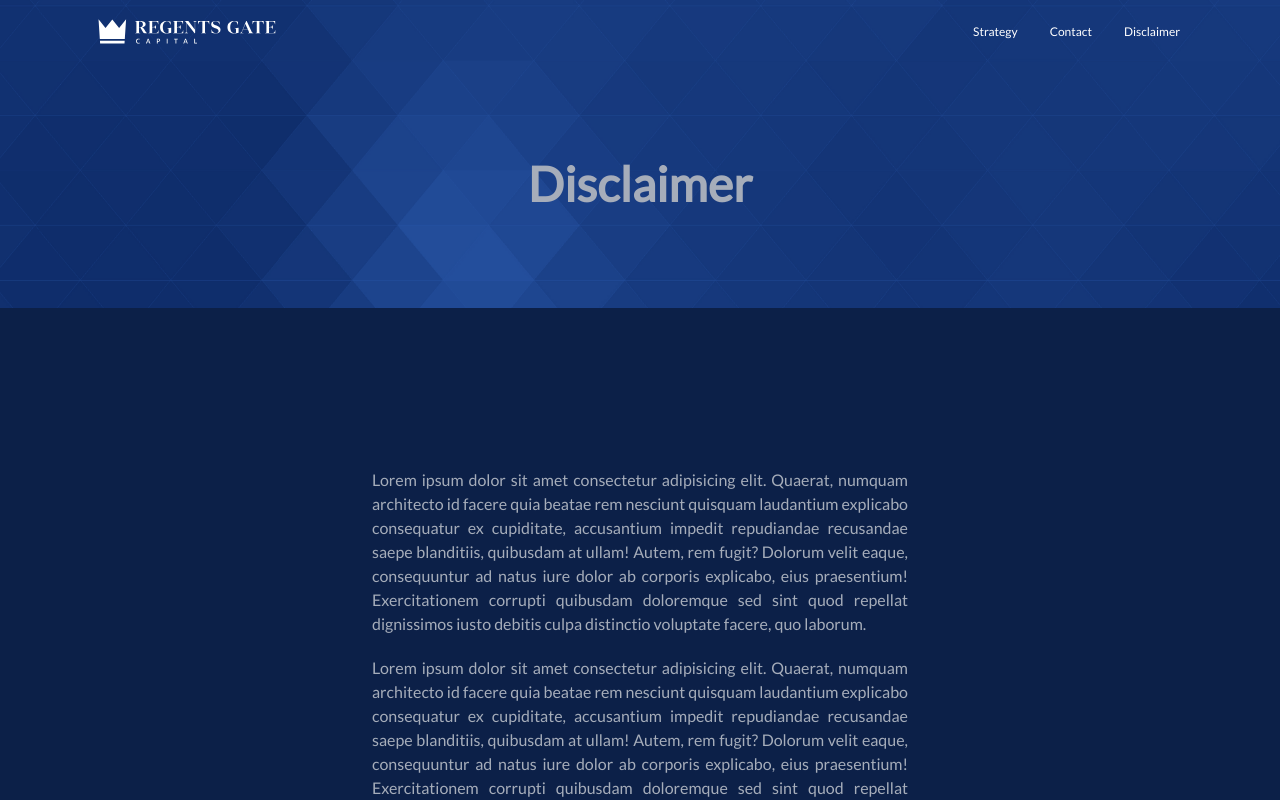
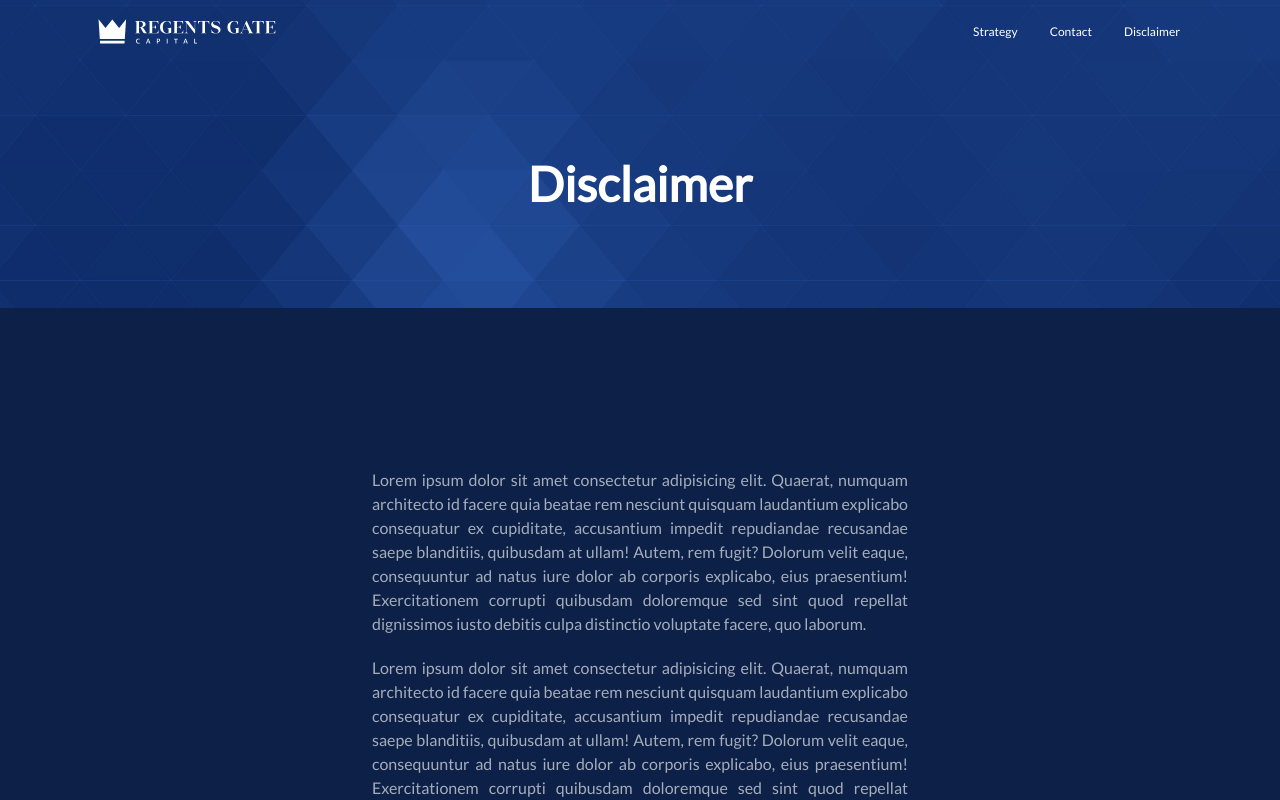
Before and after one commit to roloep85/rgc, a Next.js app: page /disclaimer in a window 1280 px wide. Shown: the top 800 px of the page. Built offline with nearby package versions, Linux system fonts and the light colour scheme.

Commit message:
disclaimer title color

```diff
--- a/app/disclaimer/page.tsx
+++ b/app/disclaimer/page.tsx
@@ -20,7 +20,7 @@
       >
         <div className='hero-content text-center text-neutral-content py-20'>
           <div className='max-w-md'>
-            <h1 className='mb-5 text-5xl font-bold'>Disclaimer</h1>
+            <h1 className='mb-5 text-5xl text-white font-bold'>Disclaimer</h1>
           </div>
         </div>
       </div>
```
